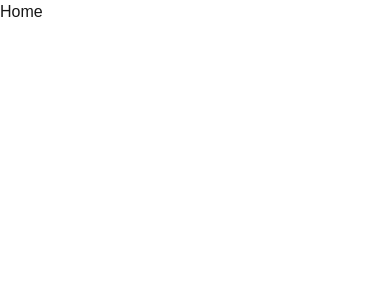
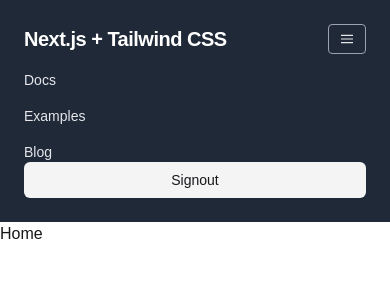
Before and after one commit to Tataro/court-back, a Next.js app: page / in a window 390 px wide. Shown: the top 300 px of the page. Built offline with nearby package versions, Linux system fonts and the light colour scheme.

Commit message:
Refactor utility function and add login page

```diff
--- a/app/page.tsx
+++ b/app/page.tsx
@@ -1,5 +1,11 @@
+import Navbar from "@/components/navbar";
 import Image from "next/image";
 
 export default function Home() {
-  return <div>Home</div>;
+  return (
+    <div>
+      <Navbar />
+      <p>Home</p>
+    </div>
+  );
 }
--- a/auth.ts
+++ b/auth.ts
@@ -11,6 +11,9 @@
       const { pathname } = request.nextUrl;
       const isOnDashboard = pathname.startsWith("/dashboard");
       if (pathname === "/" || isOnDashboard) return !!auth;
+      if (auth && pathname === "/login") {
+        return Response.redirect(new URL("/", request.nextUrl));
+      }
       return true;
     },
   },
--- a/components/login-form.tsx
+++ b/components/login-form.tsx
@@ -1,15 +1,16 @@
-import Link from "next/link"
+import Link from "next/link";
 
-import { Button } from "@/components/ui/button"
+import { Button } from "@/components/ui/button";
 import {
   Card,
   CardContent,
   CardDescription,
   CardHeader,
   CardTitle,
-} from "@/components/ui/card"
-import { Input } from "@/components/ui/input"
-import { Label } from "@/components/ui/label"
+} from "@/components/ui/card";
+import { Input } from "@/components/ui/input";
+import { Label } from "@/components/ui/label";
+import { signIn } from "@/auth";
 
 export function LoginForm() {
   return (
@@ -43,9 +44,16 @@
           <Button type="submit" className="w-full">
             Login
           </Button>
-          <Button variant="outline" className="w-full">
-            Login with Google
-          </Button>
+          <form
+            action={async () => {
+              "use server";
+              await signIn("github");
+            }}
+          >
+            <Button variant="outline" className="w-full">
+              Login with Github
+            </Button>
+          </form>
         </div>
         <div className="mt-4 text-center text-sm">
           Don&apos;t have an account?{" "}
@@ -55,5 +63,5 @@
         </div>
       </CardContent>
     </Card>
-  )
+  );
 }
--- /dev/null
+++ b/components/navbar.tsx
@@ -0,0 +1,63 @@
+import { signOut } from "@/auth";
+import { Button } from "./ui/button";
+import { redirect } from "next/navigation";
+
+export default function Navbar() {
+  return (
+    <nav className="flex items-center justify-between flex-wrap bg-gray-800 p-6">
+      <div className="flex items-center flex-shrink-0 text-white mr-6">
+        <span className="font-semibold text-xl tracking-tight">
+          Next.js + Tailwind CSS
+        </span>
+      </div>
+      <div className="block lg:hidden">
+        <button className="flex items-center px-3 py-2 border rounded text-gray-200 border-gray-400 hover:text-white hover:border-white">
+          <svg
+            className="fill-current h-3 w-3"
+            viewBox="0 0 20 20"
+            xmlns="http://www.w3.org/2000/svg"
+          >
+            <title>Menu</title>
+            <path d="M0 3h20v2H0V3zm0 6h20v2H0V9zm0 6h20v2H0v-2z"></path>
+          </svg>
+        </button>
+      </div>
+      <div className="w-full block flex-grow lg:flex lg:items-center lg:w-auto">
+        <div className="text-sm lg:flex-grow">
+          <a
+            href="#responsive-header"
+            className="block mt-4 lg:inline-block lg:mt-0 text-gray-200 hover:text-white mr-4"
+          >
+            Docs
+          </a>
+          <a
+            href="#responsive-header"
+            className="block mt-4 lg:inline-block lg:mt-0 text-gray-200 hover:text-white mr-4"
+          >
+            Examples
+          </a>
+          <a
+            href="#responsive-header"
+            className="block mt-4 lg:inline-block lg:mt-0 text-gray-200 hover:text-white"
+          >
+            Blog
+          </a>
+        </div>
+        <div>
+          <form
+            action={async () => {
+              "use server";
+              await signOut({
+                redirectTo: "/login",
+              });
+            }}
+          >
+            <Button variant="secondary" className="w-full">
+              Signout
+            </Button>
+          </form>
+        </div>
+      </div>
+    </nav>
+  );
+}
```
